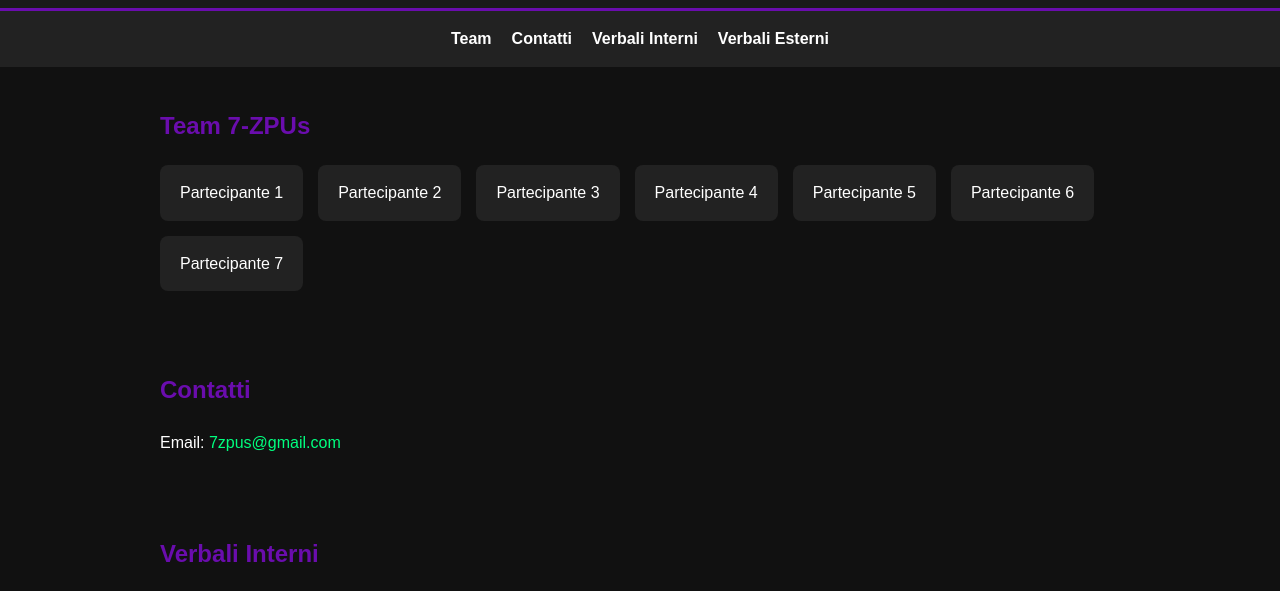
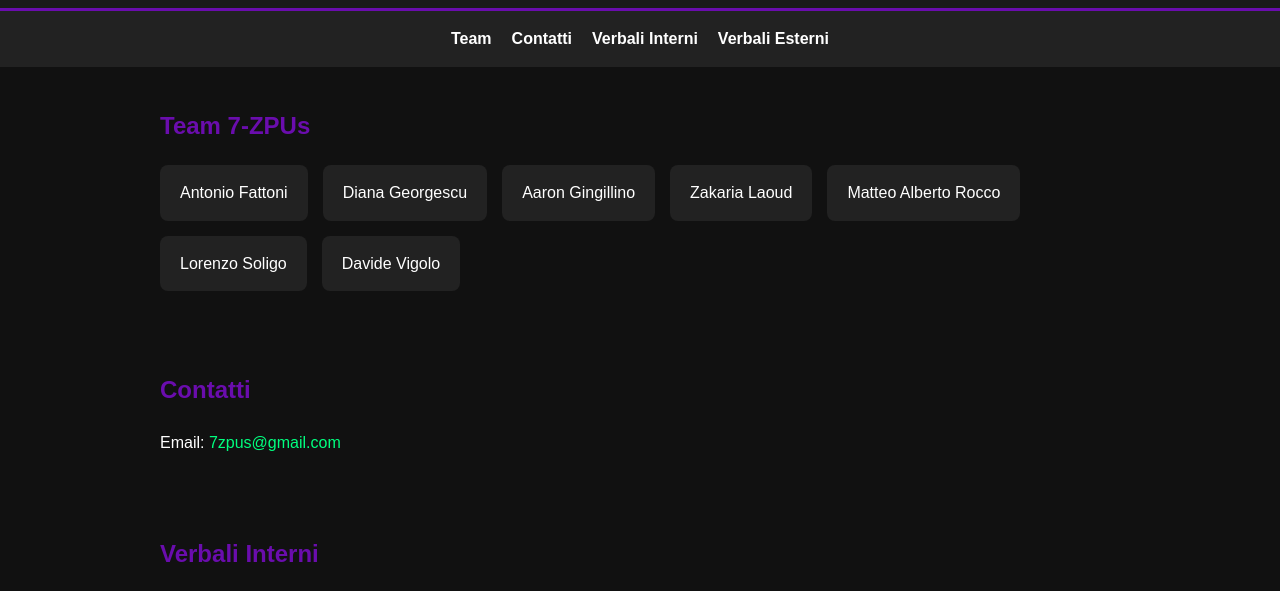
Before and after one commit to diana-georgescu/7zpus.github.io, a plain HTML site: page index.html in a window 1280 px wide. Shown: the part 157-748 px from the top of the page. Drawn offline with Linux system fonts and the light colour scheme.

Commit message:
Update team member names in index.html
Updated team member names in the HTML file.

```diff
--- a/index.html
+++ b/index.html
@@ -183,13 +183,13 @@ summary:hover {
 <section id="team">
     <h2>Team 7-ZPUs</h2>
     <ul class="team-members">
-        <li>Partecipante 1</li>
-        <li>Partecipante 2</li>
-        <li>Partecipante 3</li>
-        <li>Partecipante 4</li>
-        <li>Partecipante 5</li>
-        <li>Partecipante 6</li>
-        <li>Partecipante 7</li>
+        <li>Antonio Fattoni</li>
+        <li>Diana Georgescu</li>
+        <li>Aaron Gingillino</li>
+        <li>Zakaria Laoud</li>
+        <li>Matteo Alberto Rocco</li>
+        <li>Lorenzo Soligo</li>
+        <li>Davide Vigolo</li>
     </ul>
 </section>
 
```
